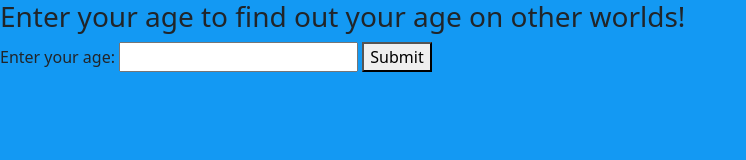
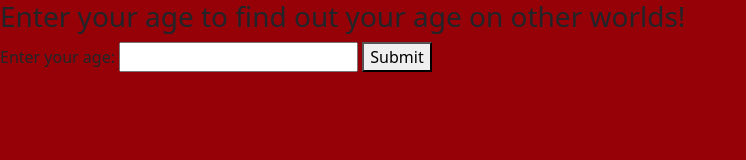
Before and after one commit to ajb5206/IP5, a website built with webpack: page src/index.html in a window 1280 px wide. Shown: the whole page, without its empty margins (0-746 px from the left). Built offline with nearby package versions, Linux system fonts and the light colour scheme.

```diff
--- a/src/css/styles.css
+++ b/src/css/styles.css
@@ -1,3 +1,3 @@
 body {
-	background-color: rgb(19, 153, 243);
+	background-color: rgb(150, 0, 7);
 }
--- a/src/index.js
+++ b/src/index.js
@@ -4,6 +4,7 @@
 import './css/styles.css';
 
 import { AgeCalculator } from "./agecalculator.js";
+import LifeExpectancyCalc from "./lifeexpectancy.js";
 
 $(document).ready(function() {
 	$('#userInputForm').submit(function(event) {
--- /dev/null
+++ b/src/lifeexpectancy.js
@@ -0,0 +1,6 @@
+export default class LifeExpectancyCalc {
+
+	calculate() {
+
+	}
+}
```
